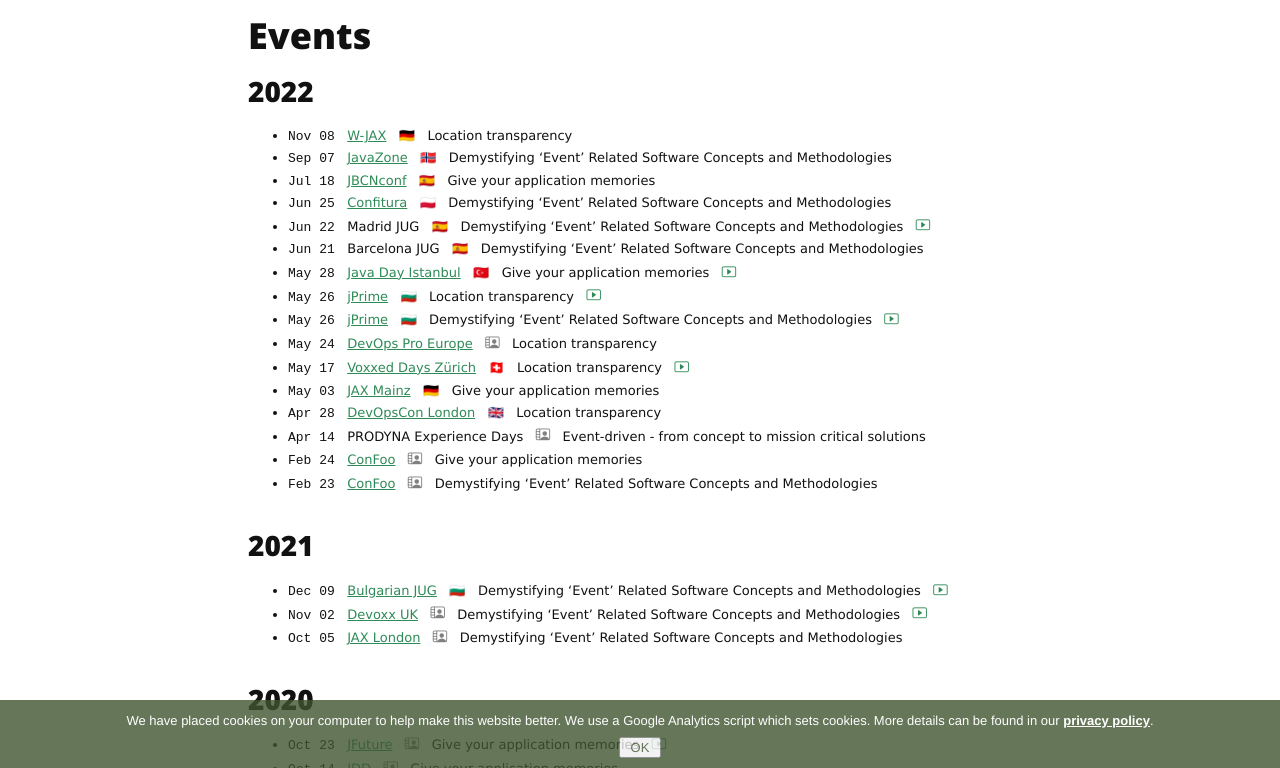
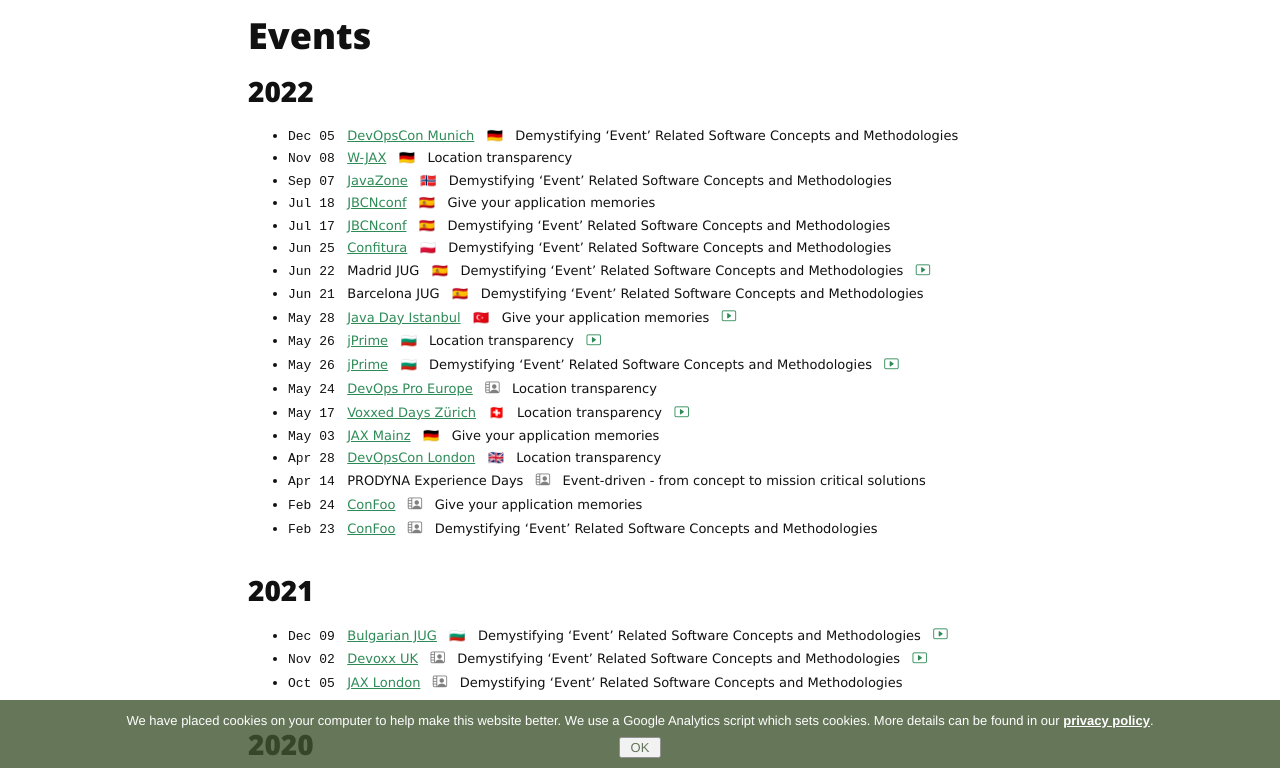
Before and after one commit to azzazzel/azzazzel.github.io, a Jekyll site: the page built from talks.md, in a window 1280 px wide and 900 px high, scrolled down 850 px, cut to the strip 132-900 px from the top of the window. Built offline with Jekyll 4.4.1, drawn with Linux system fonts in a browser that asks for light colours; nearby versions of some CDN libraries.

Commit message:
Updated talks

```diff
--- a/talks.md
+++ b/talks.md
@@ -94,12 +94,16 @@
 
 ### 2022
 
+- `Dec 05` &nbsp; [DevOpsCon Munich](https://devopscon.io/munich/)
+&nbsp; 🇩🇪 &nbsp; Demystifying 'Event' Related Software Concepts and Methodologies
 - `Nov 08` &nbsp; [W-JAX](https://jax.de/munich/)
 &nbsp; 🇩🇪 &nbsp; Location transparency
 - `Sep 07` &nbsp; [JavaZone](https://2022.javazone.no)
 &nbsp; 🇳🇴 &nbsp; Demystifying 'Event' Related Software Concepts and Methodologies
 - `Jul 18` &nbsp; [JBCNconf](https://www.jbcnconf.com/2022/)
 &nbsp; 🇪🇸 &nbsp; Give your application memories
+- `Jul 17` &nbsp; [JBCNconf](https://www.jbcnconf.com/2022/)
+&nbsp; 🇪🇸 &nbsp; Demystifying 'Event' Related Software Concepts and Methodologies
 - `Jun 25` &nbsp; [Confitura](https://2022.confitura.pl/)
 &nbsp; 🇵🇱 &nbsp; Demystifying 'Event' Related Software Concepts and Methodologies
 - `Jun 22` &nbsp; Madrid JUG
```
